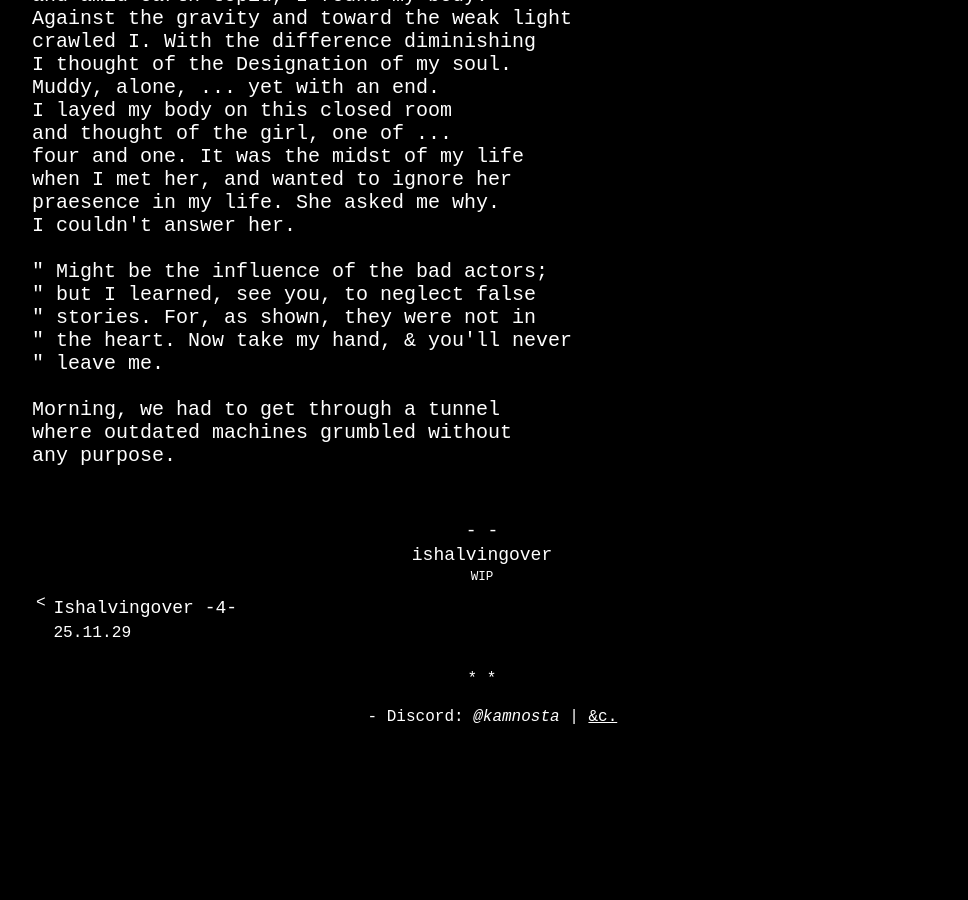
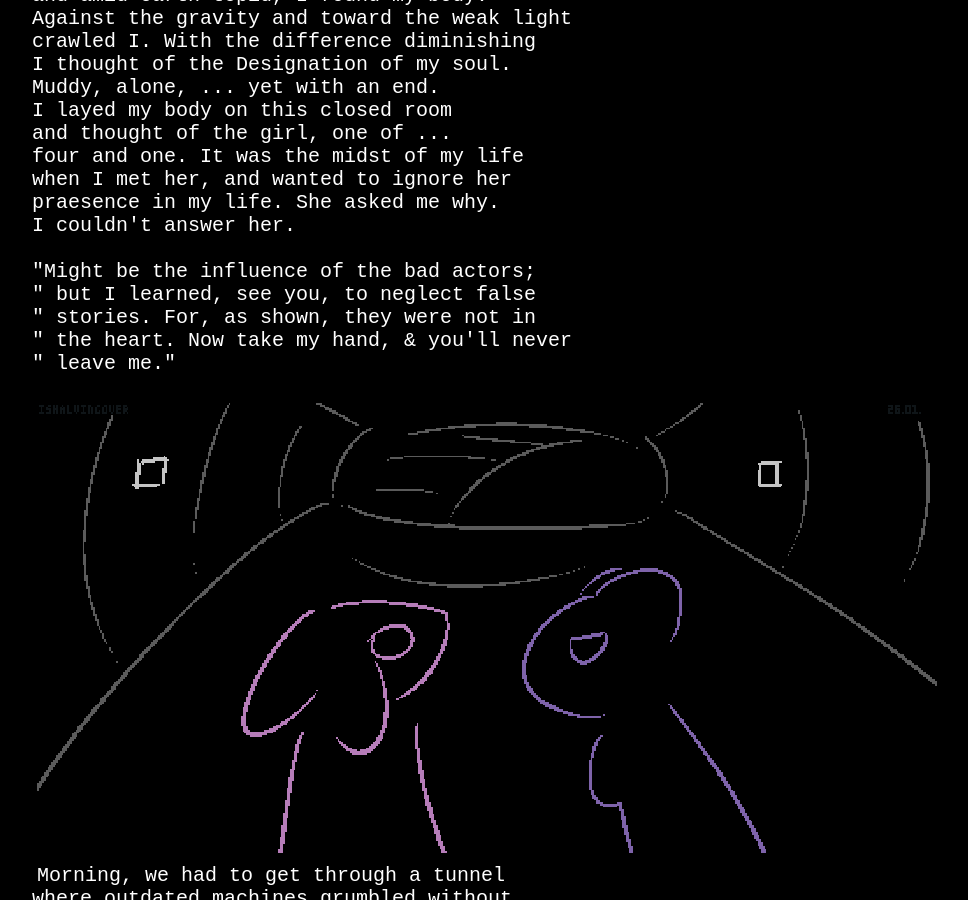
Before and after one commit to kamnosta/kamnosta.github.io, a Jekyll site: the page built from _ishalvingover/25-12-14-5.md, in a window 1280 px wide and 900 px high, scrolled down 1924 px. Shown: the whole window, without its empty margins (158-1126 px from the left). Built offline with Jekyll 4.4.1, drawn with Linux system fonts in a browser that asks for light colours; before the commit the page ends 2666 px from its top, so only the background shows below that; some of the changed lines change nothing that is shown; some of the changed text lies outside the part shown.

Commit message:
iho5 update machines grumble

```diff
--- a/_ishalvingover/25-12-14-5.md
+++ b/_ishalvingover/25-12-14-5.md
@@ -77,12 +77,16 @@ when I met her, and wanted to ignore her<br>
 praesence in my life. She asked me why.<br>
 I couldn't answer her.<br>
 <br>
-" Might be the influence of the bad actors;<br>
+"Might be the influence of the bad actors;<br>
 " but I learned, see you, to neglect false<br>
 " stories. For, as shown, they were not in<br>
 " the heart. Now take my hand, & you'll never<br>
-" leave me.<br>
+" leave me."<br>
 <br>
+
+![/imgs_ishalvingover/260116_iho_machines_grumble.png](/imgs_ishalvingover/260116_iho_machines_grumble.png)
+
 Morning, we had to get through a tunnel<br>
 where outdated machines grumbled without<br>
-any purpose. <br>
+any purpose. "Abandoned and without light<br>
+" are they -- all dead..."
```
Also changed, not shown: imgs_ishalvingover/260116_iho_machines_grumble.png (added).
